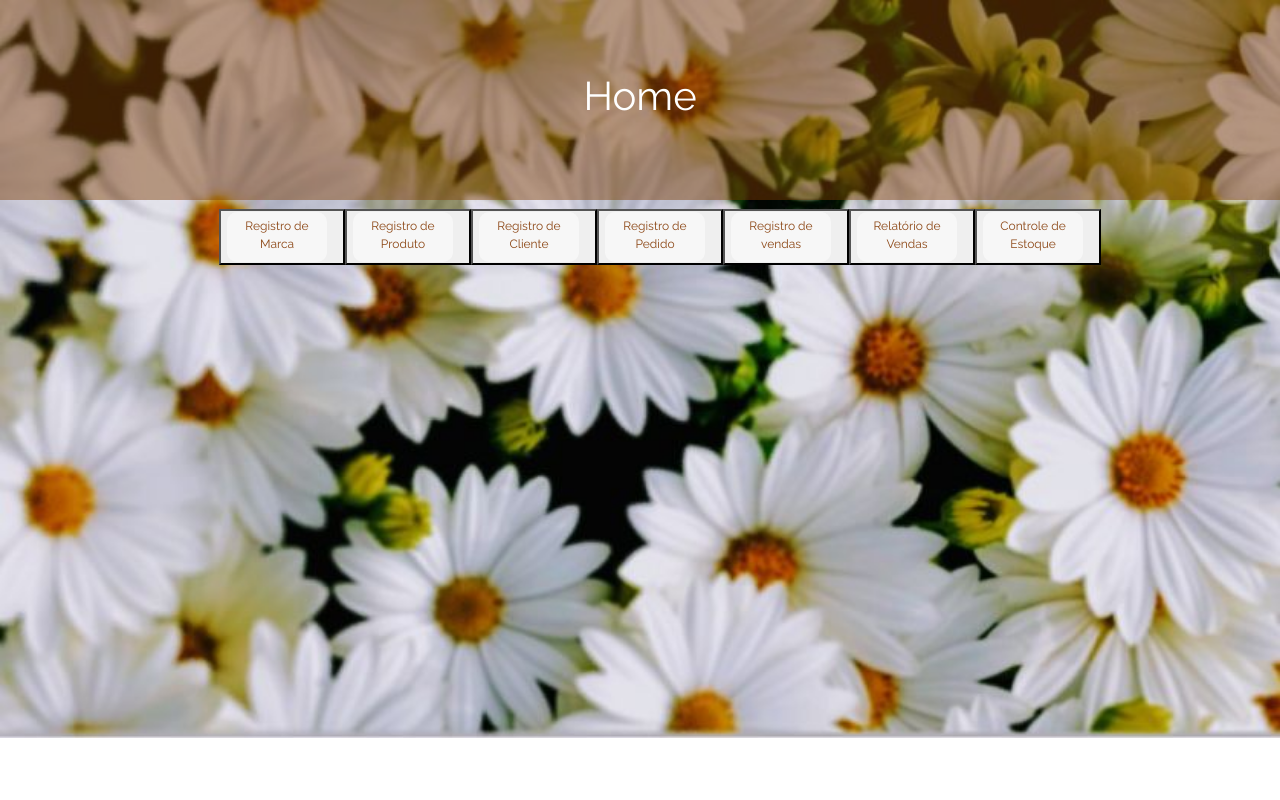
After one commit to rayssaab/OLPcons, a PHP site: page /pages/home.php in a window 1280 px wide. The commit adds this page. Run offline with PHP 8.4, Linux system fonts and the light colour scheme.

Commit message:
estilo_home

```diff
--- /dev/null
+++ b/pages/home.php
@@ -0,0 +1,26 @@
+<html>
+  <head>
+    <link rel="stylesheet" href="https://stackpath.bootstrapcdn.com/bootstrap/4.1.3/css/bootstrap.min.css" integrity="sha384-MCw98/SFnGE8fJT3GXwEOngsV7Zt27NXFoaoApmYm81iuXoPkFOJwJ8ERdknLPMO" crossorigin="anonymous">
+    <link rel="stylesheet" href="../css/estilo.css" type="text/css">
+    <script src="https://code.jquery.com/jquery-3.3.1.slim.min.js" integrity="sha384-q8i/X+965DzO0rT7abK41JStQIAqVgRVzpbzo5smXKp4YfRvH+8abtTE1Pi6jizo" crossorigin="anonymous"></script>
+    <script src="https://cdnjs.cloudflare.com/ajax/libs/popper.js/1.14.3/umd/popper.min.js" integrity="sha384-ZMP7rVo3mIykV+2+9J3UJ46jBk0WLaUAdn689aCwoqbBJiSnjAK/l8WvCWPIPm49" crossorigin="anonymous"></script>
+    <script src="https://stackpath.bootstrapcdn.com/bootstrap/4.1.3/js/bootstrap.min.js" integrity="sha384-ChfqqxuZUCnJSK3+MXmPNIyE6ZbWh2IMqE241rYiqJxyMiZ6OW/JmZQ5stwEULTy" crossorigin="anonymous"></script>
+    <title>PAGINA INICIAL</title>
+  </head>
+  <body>
+    <header class="header">
+      <h1>Home</h1>
+    </header>
+    <nav class="container">
+      <ul class="menu">
+      <button><li class="item-menu">Registro de Marca</li></button>
+      <button><li class="item-menu" href="../registro_produtos.php">Registro de Produto</li></button>
+      <button><li class="item-menu">Registro de Cliente</li></button>
+      <button><li class="item-menu">Registro de Pedido</li></button>
+      <button><li class="item-menu">Registro de vendas</li></button>
+      <button><li class="item-menu">Relatório de Vendas</li></button>
+      <button><li class="item-menu">Controle de Estoque</li></button>
+      </ul>
+    </nav>
+  </body>
+</html>
```
Also changed, not shown: pages/registro_produtos.php (+4 -4 lines).
